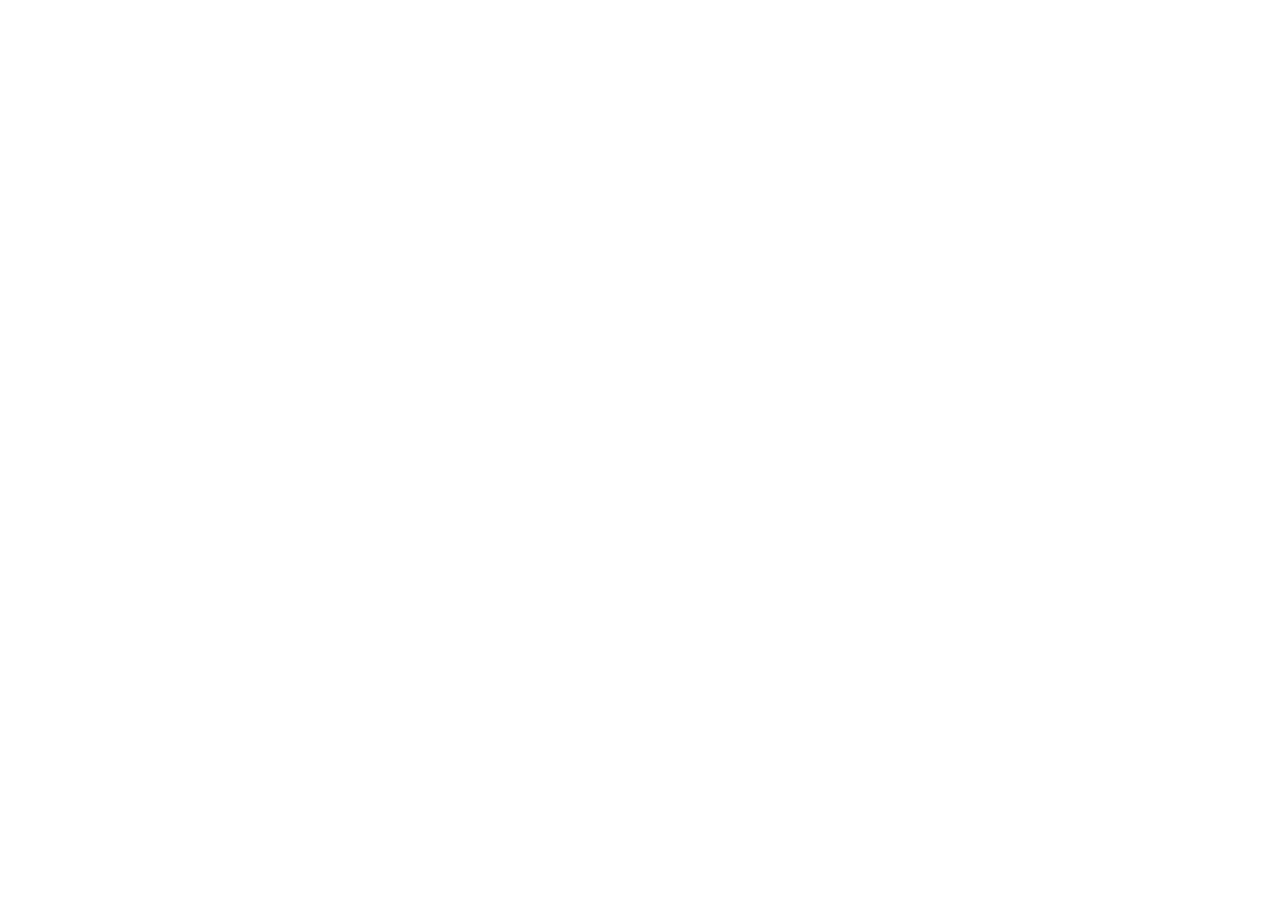
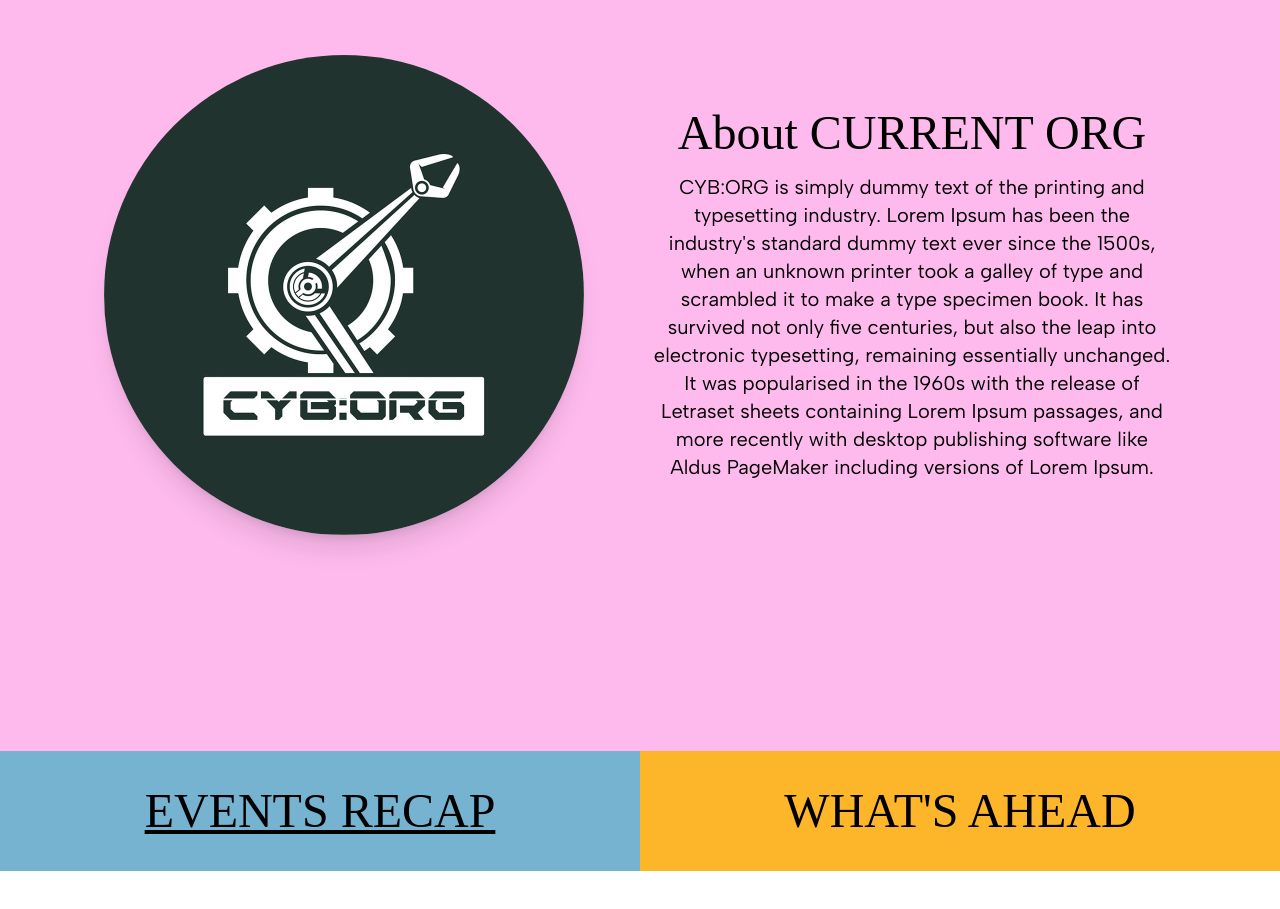
Before and after one commit to computerscience-person/Group2_WVSU-Orbit, a React (Vite) app in the folder frontend/: page /orgpage in a window 1280 px wide. Before the commit this address had no page. Shown: the part 177-1086 px from the top of the page. Before the commit the page ends 800 px from the top, so only its background shows below. Built offline with nearby package versions, Linux system fonts and the light colour scheme; a web font is replaced by a local one.

Commit message:
Draft of ORG Page

```diff
--- /dev/null
+++ b/frontend/src/pages/OrgPage.tsx
@@ -0,0 +1,150 @@
+import Nav from "../components/Nav";
+import Footer from "../components/Footer";
+import CybLogo from "../assets/logos/cyborg_logo.jpg";
+import Events_RecapCard from "../components/events/Events_RecapCard";
+import { useEffect, useState } from "react";
+
+interface OrgInfo {
+  orgName: string;
+  orgLogoUrl: string;
+  orgDetails: string;
+  /* ADD OTHER PROPS THAT INCLUDES PAST 3 RECENT EVENTS */
+}
+
+const OrgPage: React.FC<OrgInfo> = ({ orgName, orgLogoUrl, orgDetails }) => {
+  const [recap, setRecap] = useState(true);
+  return (
+    <div className="bg-sorbet flex flex-col min-h-screen">
+      <Nav />
+      {/* FIRST LAYER */}
+      <div className="h-[110vh] w-full px-[6.5rem] py-[1rem]">
+        <div className=" h-full justify-center items-center">
+          <h1 className="font-leader text-3xl sm:text-5xl md:text-6xl text-center">
+            WELCOME TO CURRENT ORGANIZATION
+          </h1>
+          <div className=" flex flex-row justify-center space-x-[4rem] py-[3rem]">
+            <div className=" flex justify-center items-center">
+              {/* TODO: REPLACE WITH `orgLogoUrl` */}
+              <img
+                src={CybLogo}
+                className="max-h-[30rem] rounded-full max-w-[85vh] shadow-xl"
+              />
+            </div>
+            <div className=" flex flex-col max-w-[85vh] max-h-[30rem] text-center justify-center space-y-[1rem]">
+              {/* TODO: Replace CURRENT ORG with the PASSED ORG INFO */}
+              <h2 className="font-leader text-xl sm:text-3xl md:text-5xl">
+                About CURRENT ORG
+              </h2>
+              <p className="font-content text-base sm:text-lg md:text-xl">
+                CYB:ORG is simply dummy text of the printing and typesetting
+                industry. Lorem Ipsum has been the industry's standard dummy
+                text ever since the 1500s, when an unknown printer took a galley
+                of type and scrambled it to make a type specimen book. It has
+                survived not only five centuries, but also the leap into
+                electronic typesetting, remaining essentially unchanged. It was
+                popularised in the 1960s with the release of Letraset sheets
+                containing Lorem Ipsum passages, and more recently with desktop
+                publishing software like Aldus PageMaker including versions of
+                Lorem Ipsum.
+              </p>
+            </div>
+          </div>
+        </div>
+      </div>
+      {/* BUTTONS */}
+      <div className="bg-zinc-500 h-[15vh] flex flex-row text-center">
+        <div className="bg-pool h-full w-[50%] flex justify-center items-center">
+          <button
+            className={`font-leader text-xl sm:text-3xl md:text-5xl ${
+              recap ? "underline" : ""
+            }`}
+            onClick={() => setRecap(true)}
+          >
+            EVENTS RECAP
+          </button>
+        </div>
+        <div className="bg-sunshine h-full w-[50%] flex justify-center items-center">
+          <button
+            className={`font-leader text-xl sm:text-3xl md:text-5xl ${
+              !recap ? "underline" : ""
+            }`}
+            onClick={() => setRecap(false)}
+          >
+            WHAT'S AHEAD
+          </button>
+        </div>
+      </div>
+      {/* EVENTS RECAP */}
+
+      <div className="bg-white h-[125vh] px-[4rem] py-[1rem]">
+        {recap ? (
+          <div className="flex flex-col p-[2rem] space-y-[1rem]">
+            <div className="px-5 justify-center items-center text-center space-y-[1rem]">
+              <h1 className="font-leader text-3xl sm:text-5xl md:text-6xl">
+                EVENTS RECAP
+              </h1>
+              <p className="font-content text-base sm:text-lg md:text-xl">
+                Dive into the memorable moments, achievements, and stories from
+                past [org name] events. Relive the excitement and see how [org
+                name] continues to make an impact.
+              </p>
+            </div>
+            {/* CAROUSEL IS CURRENTLY A PLACEHOLDER, CREATE ACTUAL CAROUSEL IN FUTURE */}
+            <div className="h-[80vh] flex flex-row p-[2rem] space-x-[2rem]">
+              <Events_RecapCard
+                orgName="CYB:ORG"
+                eventName="Cybergence"
+                url="facebook.com"
+                bgColor="bg-pool"
+              />
+              <Events_RecapCard
+                orgName="CYB:ORG"
+                eventName="Cybergence"
+                url="facebook.com"
+                bgColor="bg-pool"
+              />
+              <Events_RecapCard
+                orgName="CYB:ORG"
+                eventName="Cybergence"
+                url="facebook.com"
+                bgColor="bg-pool"
+              />
+            </div>
+          </div>
+        ) : (
+          <div className="flex flex-col p-[2rem] space-y-[1rem]">
+            <div className="px-5 justify-center items-center text-center space-y-[1rem]">
+              <h1 className="font-leader text-3xl sm:text-5xl md:text-6xl">
+                WHAT'S AHEAD
+              </h1>
+              <p className="font-content text-base sm:text-lg md:text-xl">
+                Gear up for the next chapter of [org name]! Don’t miss out on
+                the exciting events and initiatives coming your way—where ideas
+                spark, passions ignite, and legacies begin.
+              </p>
+            </div>
+            {/* CAROUSEL IS CURRENTLY A PLACEHOLDER, CREATE ACTUAL CAROUSEL IN FUTURE */}
+            <div className="h-[80vh] flex flex-row p-[2rem] justify-center">
+              <div className="bg-sorbet w-[135vh] h-full rounded-3xl p-[5rem] flex justify-center flex-col text-center">
+                <h1 className="font-content font-extrabold text-3xl sm:text-5xl md:text-6xl ">
+                  EVENT NAME OVER HERE HAHAHAH AAASASS
+                </h1>
+                <div className="flex justify-between p-[1.5rem]">
+                  <p className="font-content text-base sm:text-lg md:text-xl">
+                    March 31, 2025
+                  </p>
+                  <p className="font-content text-base sm:text-lg md:text-xl">
+                    WVSU-BINHI
+                  </p>
+                </div>
+              </div>
+            </div>
+          </div>
+        )}
+      </div>
+      <Footer />
+    </div>
+  );
+};
+
+export default OrgPage;
```
Also changed, not shown: frontend/src/main.tsx (+6 -1 lines), 1 other file (tests, documents, lock files or other folders).
